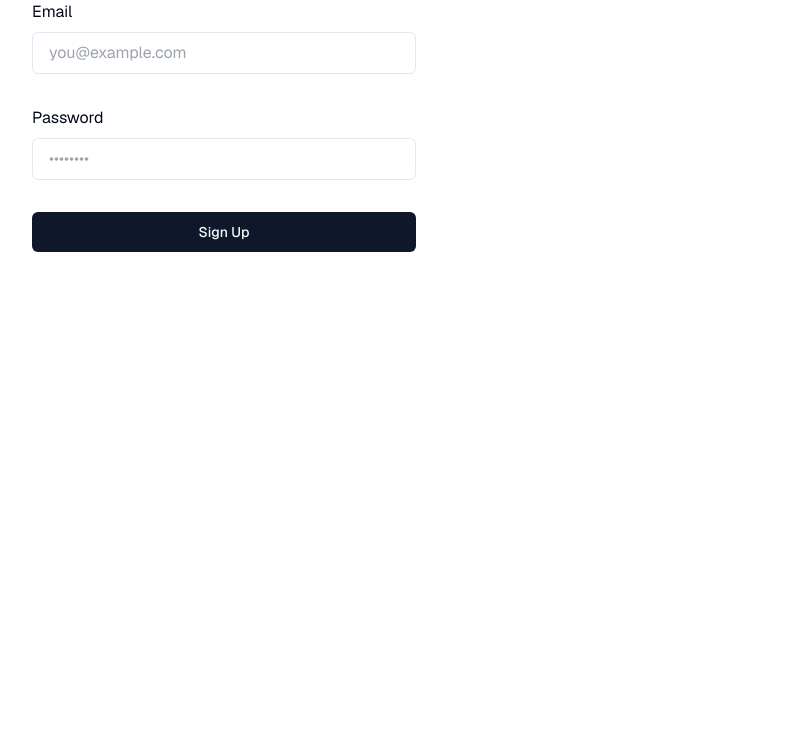
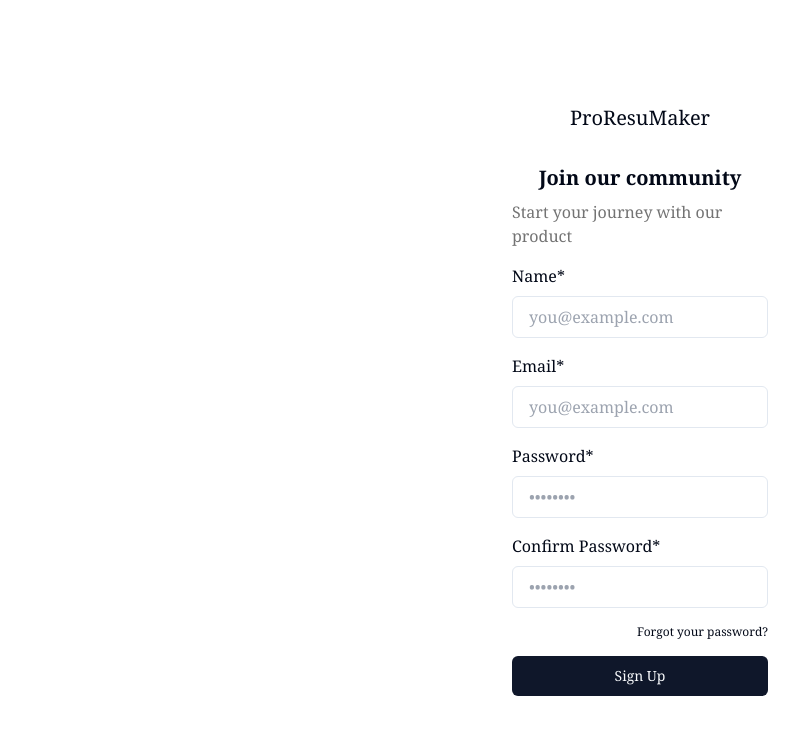
Before and after one commit to yachaoxiong/proResuMaker, a Next.js app: page /signup in a window 1280 px wide. Shown: the top 734 px of the page, without its empty margins (0-799 px from the left). Built offline with nearby package versions, Linux system fonts and the light colour scheme; no server answers.

Commit message:
fix login page issue

```diff
--- a/app/components/common/Input.tsx
+++ b/app/components/common/Input.tsx
@@ -2,10 +2,10 @@ import React from 'react';
 import { InputProps } from '@/types/index';
 
 export default function Input(props: InputProps) {
-  const { title, placeHolder, required, width, onChange } = props;
+  const { title, type, placeHolder, required, width, onChange } = props;
   return (
     <div className={`flex flex-col gap-2 font-serif ${width ? width : ''}`}>
-      <label htmlFor={title} className="text-md">
+      <label htmlFor={type} className="text-md">
         {title}
       </label>
       <input
@@ -17,7 +17,8 @@ export default function Input(props: InputProps) {
           border-neutral-200
           border-2
         '
-        name={title}
+        type={type?type:'text'}
+        name={type}
         placeholder={placeHolder}
         required={required}
         onChange={(e) => onChange?.(e.target.value)}
--- a/app/login/page.tsx
+++ b/app/login/page.tsx
@@ -72,7 +72,7 @@ export default function Login({
         />
         <div className='flex flex-row justify-between'>
           <Checkbox title='Remember me' />
-          <div className='text-xs'>Forgot your password??</div>
+          <div className='text-xs'>Forgot your password?</div>
         </div>
         <Button
           className='bg-blue-800 text-white rounded-md px-4 py-2 mb-2'
@@ -81,7 +81,7 @@ export default function Login({
           Sign In
         </Button>
         <div className='text-sm text-center'>
-          Don’t have an account? <span className=' text-blue-600'>Sign up</span>
+          Don’t have an account? <Link href='/signup' className=' text-blue-600'>Sign up</Link>
         </div>
         <div className='flex flex-row justify-evenly items-center'>
           <div className='h-[1px] bg-slate-300 w-5/12'></div>
--- a/app/signup/page.tsx
+++ b/app/signup/page.tsx
@@ -3,6 +3,8 @@ import { headers } from 'next/headers'
 import { createClient } from '@/utils/supabase/server'
 import { redirect } from 'next/navigation'
 import { Button } from '@/components/ui/button'
+import Title from '../components/common/Title'
+import Input from '../components/common/Input'
 
 export default function Signup({
   searchParams,
@@ -33,30 +35,69 @@ export default function Signup({
   }
 
   return (
-    <div className="flex-1 flex flex-col w-full px-8 sm:max-w-md justify-center gap-2">
+    <div className='min-h-screen flex flex-col items-center justify-center'>
+      <div className='flex flex-col w-4/5 md:w-2/5 lg:w-1/5 gap-4'>
+        {/* header */}
+        <div className='flex flex-col gap-6'>
+          <Title title='ProResuMaker' />
+          <Title
+            title='Join our community'
+            boldTitle
+            subTitle='Start your journey with our product'
+            titleFontSize='text-xl'
+          />
+        </div>
         <form
-        className="animate-in flex-1 flex flex-col w-full justify-center gap-2 text-foreground"
+          className="animate-in flex-1 flex flex-col w-full justify-center gap-4 text-foreground font-serif"
           action={signUp}
         >
+          <div className='flex flex-col gap-2'>
             <label className="text-md" htmlFor="email">
-          Email
+              Name*
             </label>
             <input
-          className="rounded-md px-4 py-2 bg-inherit border mb-6"
+              className="rounded-md px-4 py-2 bg-inherit border"
               name="email"
               placeholder="you@example.com"
               required
             />
-        <label className="text-md" htmlFor="password">
-          Password
+          </div>
+          <div className='flex flex-col gap-2'>
+            <label className="text-md" htmlFor="email">
+              Email*
             </label>
             <input
-          className="rounded-md px-4 py-2 bg-inherit border mb-6"
+              className="rounded-md px-4 py-2 bg-inherit border"
+              name="email"
+              placeholder="you@example.com"
+              required
+            />
+          </div>
+          <div className='flex flex-col gap-2'>
+            <label className="text-md" htmlFor="password">
+              Password*
+            </label>
+            <input
+              className="rounded-md px-4 py-2 bg-inherit border"
               type="password"
               name="password"
               placeholder="••••••••"
               required
             />
+          </div>
+          <div className='flex flex-col gap-2'>
+            <label className="text-md" htmlFor="password">
+              Confirm Password*
+            </label>
+            <input
+              className="rounded-md px-4 py-2 bg-inherit border"
+              type="password"
+              name="confirmPassword"
+              placeholder="••••••••"
+              required
+            />
+          </div>
+          <div className='text-xs text-right'>Forgot your password?</div>
           <Button type="submit">Sign Up</Button>
           {searchParams?.message && (
             <p className="mt-4 p-4 bg-foreground/10 text-foreground text-center">
@@ -65,5 +106,6 @@ export default function Signup({
           )}
         </form>
       </div>
+    </div>
   )
 }
```
Lines whose indentation alone changed are shown as unchanged.
